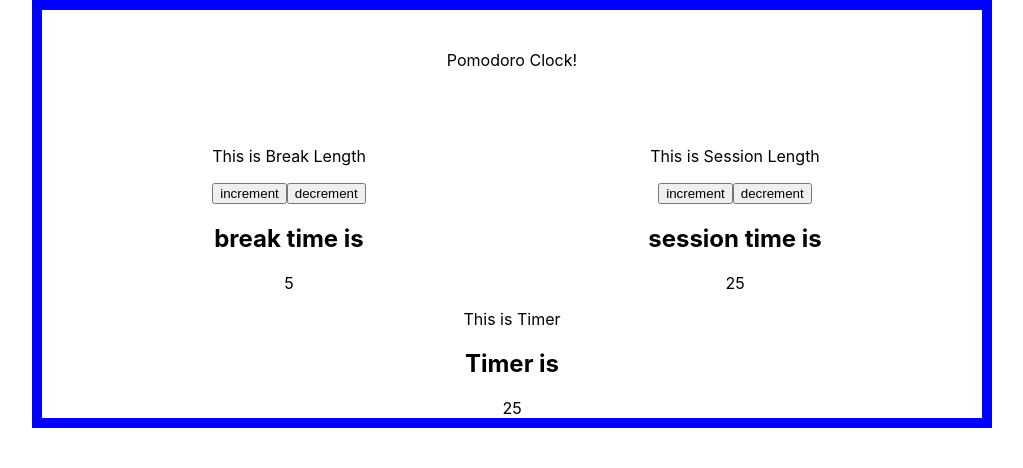
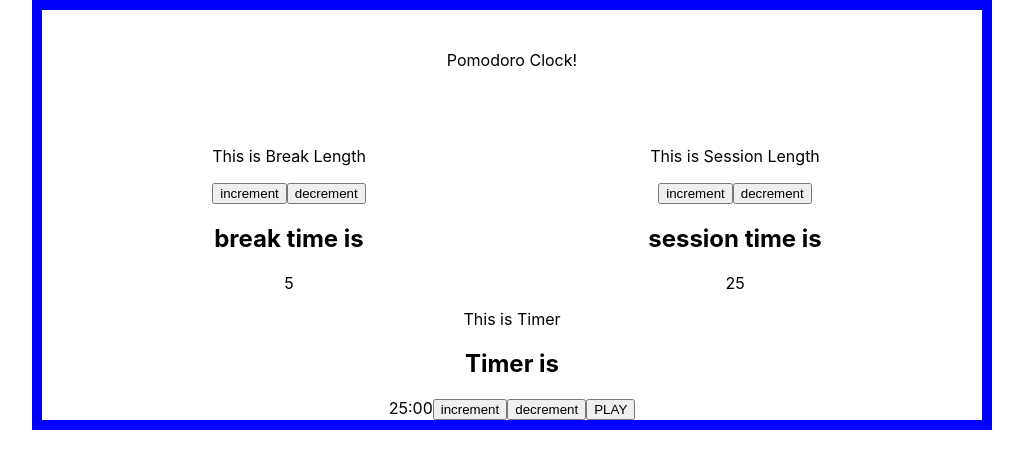
Before and after one commit to mickyngub/fcc-fe-pomodoro-clock, a React (Create React App) app: page / in a window 1280 px wide. Shown: the top 468 px of the page, without its empty margins (128-1151 px from the left). Built offline with nearby package versions, Linux system fonts and the light colour scheme.

Commit message:
add timer using useEffect

```diff
--- a/src/Components/PomodoroClock.js
+++ b/src/Components/PomodoroClock.js
@@ -1,4 +1,4 @@
-import React, { useState, useContext } from "react";
+import React, { useState, useEffect } from "react";
 import Timer from "./Timer";
 import BreakLength from "./BreakLength";
 import SessionLength from "./SessionLength";
@@ -13,6 +13,18 @@ import "./PomodoroClock.css";
 const PomodoroClock = () => {
   const [breakTime, setBreakTime] = useState(5);
   const [sessionTime, setSessionTime] = useState(25);
+  const [timeInMinute, setTimeInMinute] = useState(sessionTime);
+  const [timeInSecond, setTimeInSecond] = useState(0);
+  const [shouldUpdate, setShouldUpdate] = useState(false);
+  useEffect(() => {
+    if (shouldUpdate) {
+      const interval = setInterval(
+        () => setTimeInSecond((current) => current - 1),
+        1000
+      );
+      return () => clearInterval(interval);
+    }
+  }, [shouldUpdate, timeInSecond]);
   return (
     <TimeContext.Provider
       value={{
@@ -20,6 +32,8 @@ const PomodoroClock = () => {
         setBreakTime,
         sessionTime,
         setSessionTime,
+        timeInMinute,
+        setTimeInMinute,
       }}
     >
       <Container maxWidth="md" style={{ border: "10px solid blue" }}>
@@ -40,7 +54,24 @@ const PomodoroClock = () => {
           <Grid item xs={12}>
             <Timer />
             <h2>Timer is</h2>
-            {sessionTime}
+            {timeInSecond < 0
+              ? (setTimeInSecond(59), setTimeInMinute((current) => current - 1))
+              : timeInSecond < 10 && timeInSecond >= 0
+              ? `${timeInMinute}:0${timeInSecond}`
+              : `${timeInMinute}:${timeInSecond}`}
+            <button onClick={() => setTimeInSecond((current) => current + 1)}>
+              increment
+            </button>
+            <button onClick={() => setTimeInSecond((current) => current - 1)}>
+              decrement
+            </button>
+            <button
+              onClick={() => {
+                setShouldUpdate(true);
+              }}
+            >
+              PLAY
+            </button>
           </Grid>
         </Grid>
       </Container>
--- a/src/Components/SessionLength.js
+++ b/src/Components/SessionLength.js
@@ -2,13 +2,19 @@ import React, { useContext } from "react";
 
 import { TimeContext } from "./TimeContext";
 const SessionLength = () => {
-  const { sessionTime, setSessionTime } = useContext(TimeContext);
+  const {
+    sessionTime,
+    setSessionTime,
+    timeInMinute,
+    setTimeInMinute,
+  } = useContext(TimeContext);
   return (
     <div>
       <p>This is Session Length</p>
       <button
         onClick={() => {
           setSessionTime((current) => current + 1);
+          setTimeInMinute((current) => current + 1);
         }}
       >
         increment
@@ -18,6 +24,7 @@ const SessionLength = () => {
           sessionTime > 1
             ? () => {
                 setSessionTime((current) => current - 1);
+                setTimeInMinute((current) => current - 1);
               }
             : null
         }
```
